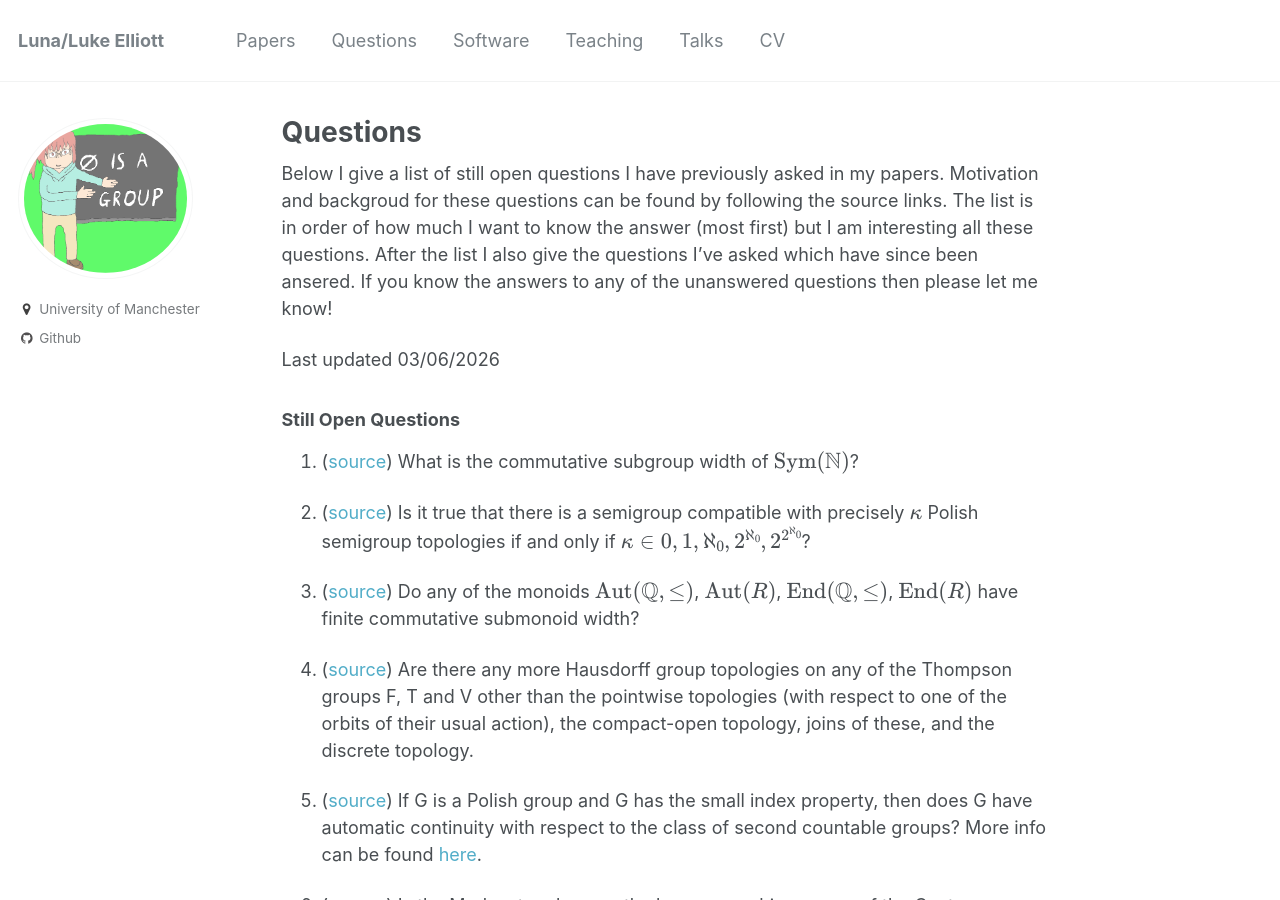
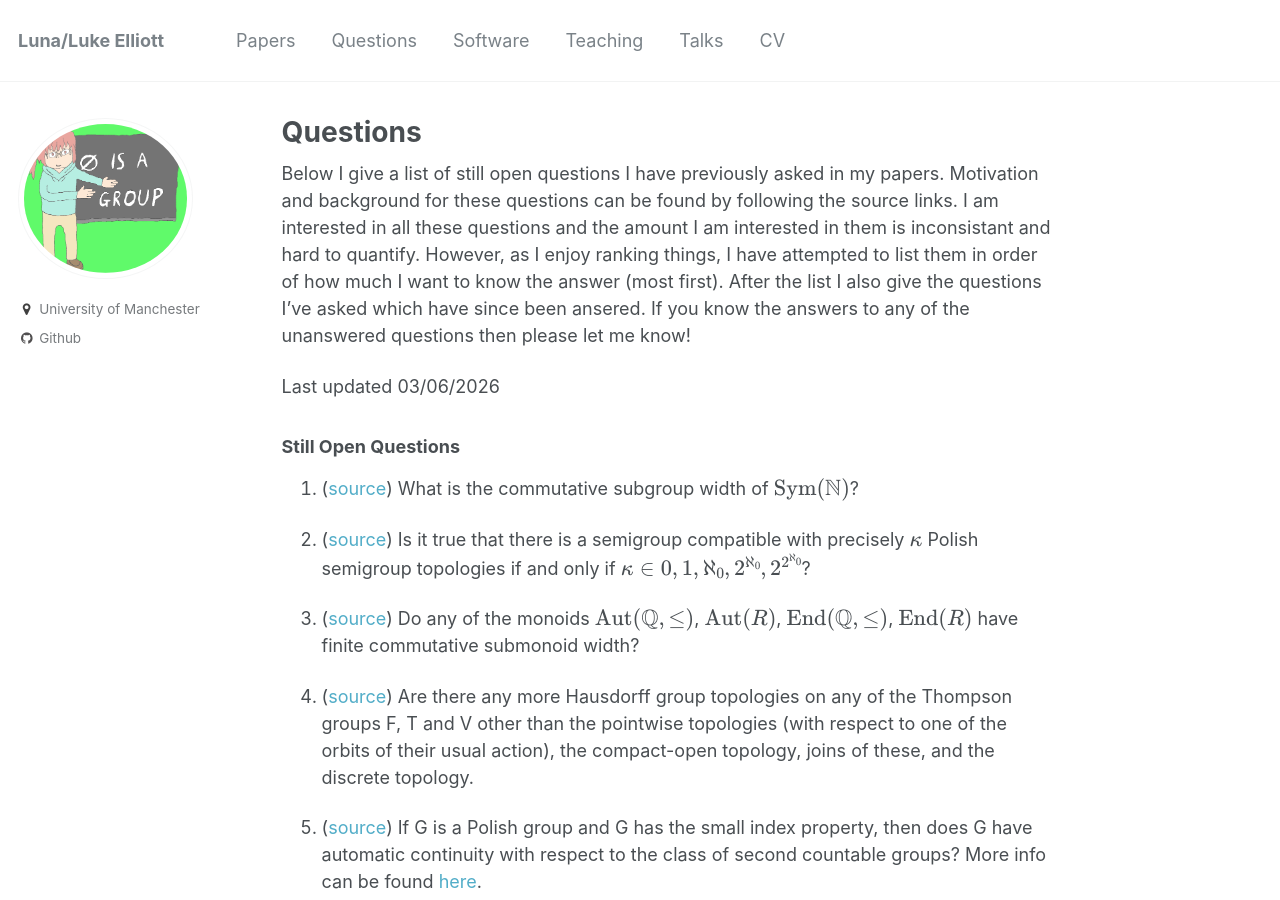
Before and after one commit to le27/L-Elliott, a Jekyll site: the page built from _pages/questions.md, in a window 1280 px wide and 900 px high. Built offline with Jekyll 4.4.1, drawn with Linux system fonts in a browser that asks for light colours; formulas are drawn with MathJax 3.

Commit message:
Update questions.md

```diff
--- a/_pages/questions.md
+++ b/_pages/questions.md
@@ -5,7 +5,7 @@ author_profile: true
 ---
 {% include base_path %}
 
-Below I give a list of still open questions I have previously asked in my papers. Motivation and backgroud for these questions can be found by following the source links. The list is in order of how much I want to know the answer (most first) but I am interesting all these questions. After the list I also give the questions I've asked which have since been ansered. If you know the answers to any of the unanswered questions then please let me know!
+Below I give a list of still open questions I have previously asked in my papers. Motivation and background for these questions can be found by following the source links. I am interested in all these questions and the amount I am interested in them is inconsistant and hard to quantify. However, as I enjoy ranking things, I have attempted to list them in order of how much I want to know the answer (most first). After the list I also give the questions I've asked which have since been ansered. If you know the answers to any of the unanswered questions then please let me know!
 
 Last updated 03/06/2026
 
```
